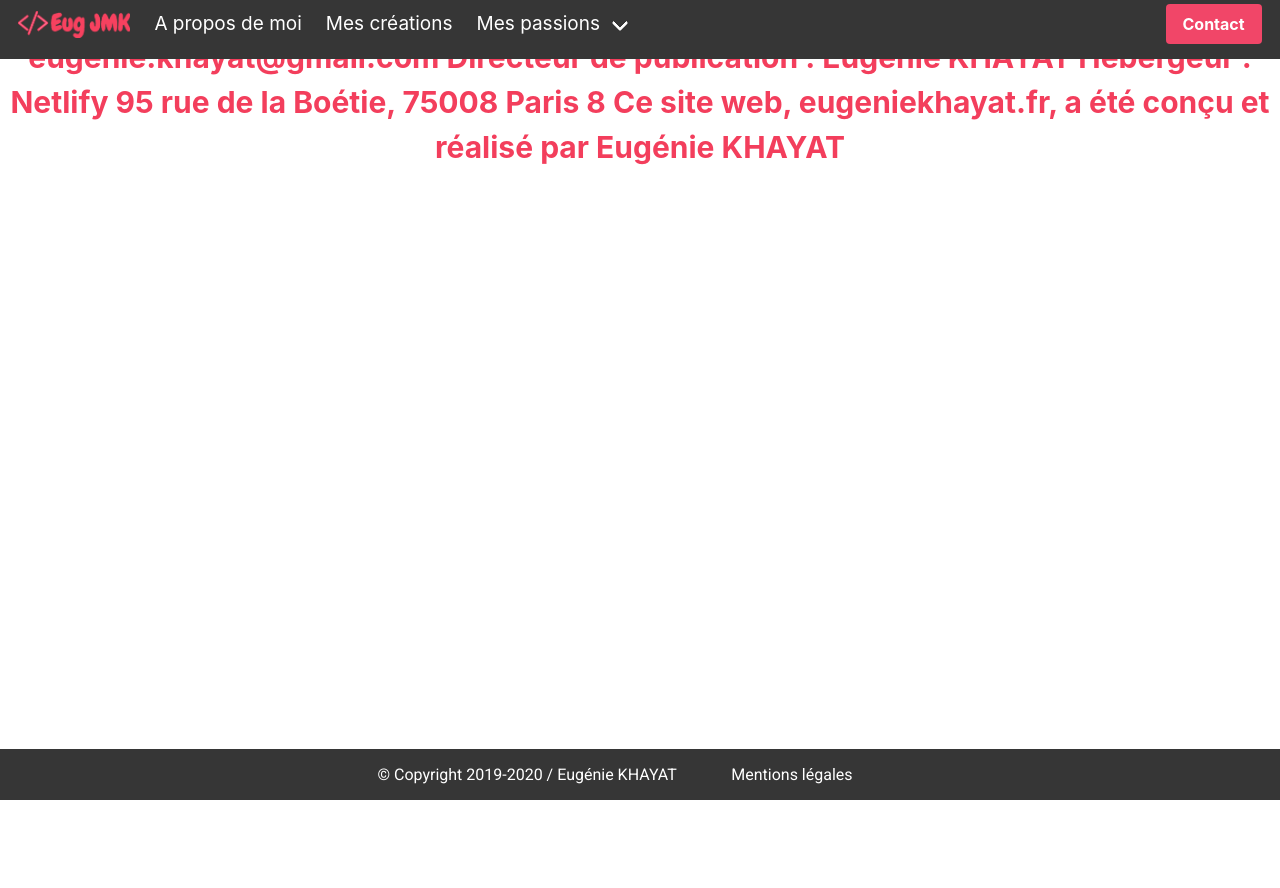
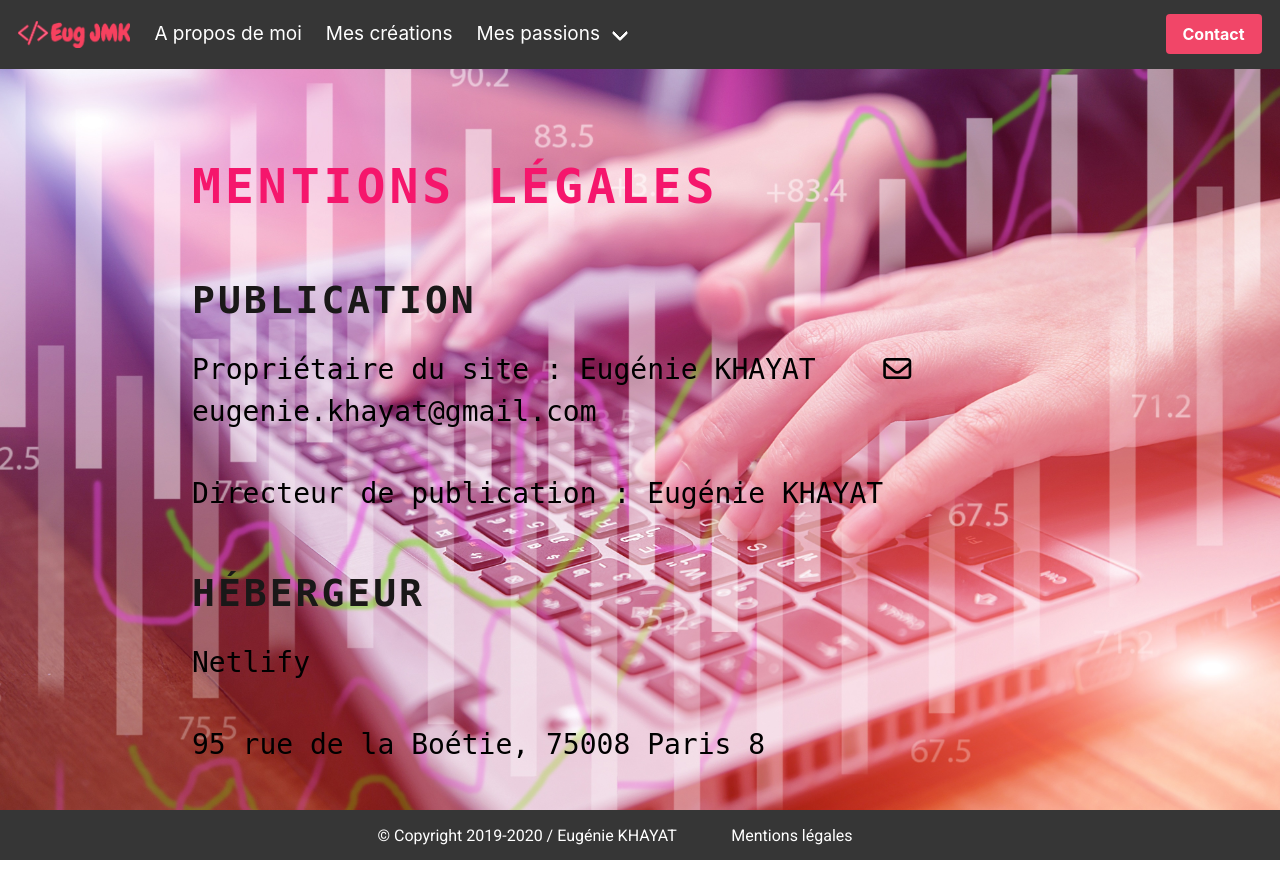
Before and after one commit to Eugenie94/Portfolio, a PHP site: page /mentionslegales.html in a window 1280 px wide. Before the commit the page ends 800 px from the top, so only its background shows below. Run offline with PHP 8.4, Linux system fonts and the light colour scheme; some libraries are stand-ins or nearby versions.

Commit message:
page mention et index fait

```diff
--- a/jeuxvideo.css
+++ b/jeuxvideo.css
@@ -35,7 +35,7 @@ h2{
     font-family: roboto;
     text-align: center;
     font-weight: bold;
-    margin-top: 50px;
+    margin-top: 70px;
     margin-bottom: 100px;
     color: rgb(65, 61, 62);
     font-size: 28px;
--- /dev/null
+++ b/mention.css
@@ -0,0 +1,96 @@
+.navbar {
+    position: fixed;
+    width: 100%;
+    padding: 0.5%;
+}
+
+.navbar-item,
+a.navbar-link {
+    font-size: 19px;
+}
+
+
+/* DEBUT PAGE INDEX */
+.imagefond {
+    background-position: center center;
+    background-repeat: no-repeat;
+    background-attachment: fixed;
+    background-size: cover;
+    position: absolute;
+    max-width: 100%;
+    height: auto;
+    z-index: 10;
+}
+
+
+.fondimagetexte {
+    /* RELATIF A TOUTES LES PAGES */
+    position: relative;
+    min-height: 400px;
+    margin: 0 auto;
+}
+
+.fondimage {
+    position: relative;
+    z-index: 1;
+}
+
+
+h1 {
+    font-size: 48px;
+    font-weight: bold;
+    text-transform: uppercase;
+    letter-spacing: 4px;
+    color: rgb(245, 22, 108);
+    margin-top: -100px;
+    margin-bottom: 40px;
+}
+
+
+h2 {
+    font-size: 38px;
+    font-weight: bold;
+    letter-spacing: 3px;
+    text-transform: uppercase;
+    color: rgb(26, 24, 24);
+    padding-top: 10px;
+}
+
+.texte {
+    font-family: monospace;
+    position: absolute;
+    top: 250px;
+    z-index: 2;
+    margin-left: 15%;
+    font-size: 200%;
+}
+
+p {
+
+    margin-top: 20px;
+    margin-bottom: 40px;
+    color: rgb(0, 0, 0);
+    font-size: 28px;
+}
+
+.footer {
+    background-color: #363636;
+    position: absolute;
+    bottom: 0;
+    width: 100%;
+    padding: 1%;
+    z-index: 8;
+}
+
+.copyright {
+    font-family: roboto;
+    margin-right: 50px;
+    color: white;
+}
+
+.mention {
+    font-family: roboto;
+    margin-right: 50px;
+    color: white;
+
+}
--- a/mentionslegales.html
+++ b/mentionslegales.html
@@ -9,13 +9,13 @@
     <link rel="stylesheet" media="screen and (max-width: 1280px)" href="petite_resolution.css" />
     <link href='https://fonts.googleapis.com/css?family=Roboto:300,400,700' rel='stylesheet' type='text/css'>
     <script src="https://kit.fontawesome.com/a3b3ad3be6.js" crossorigin="anonymous"></script>
-    <link href="page.css" type="text/css" rel="stylesheet">
+    <link href="mention.css" type="text/css" rel="stylesheet">
   </head>
 
   <body>
   <nav class="navbar is-dark" role="navigation" aria-label="main navigation">
     <div class="navbar-brand">
-      <a class="navbar-item" href="eugeniekhayat.netlify.app">
+      <a class="navbar-item" href="index.html">
         <img src="logo.png" width="112" height="28">
       </a>
 
@@ -65,20 +65,23 @@
     </div>
   </nav>
 
-
- <p> Mentions Légales
-  Publication
-  Propriétaire du site : Eugénie KHAYAT - eugenie.khayat@gmail.com
-
-  Directeur de publication : Eugénie KHAYAT
-
-  Hébergeur :
-  Netlify
-  95 rue de la Boétie, 75008 Paris 8
+  <div class="fondimagetexte">
+    <div class="fondimage">
+      <img src="imagefond.jpg">
+    </div>
+    <div class="texte">
+     <h1>Mentions Légales </h1>
+     <h2>Publication</h2>
+     <p>Propriétaire du site : Eugénie KHAYAT&nbsp;&nbsp;&nbsp; <i class="far fa-envelope"></i> eugenie.khayat@gmail.com</p>
+    <p>Directeur de publication : Eugénie KHAYAT</p>
 
 
-  Ce site web, eugeniekhayat.fr, a été conçu et réalisé par Eugénie KHAYAT</p>
+     <h2>Hébergeur</h2>
 
+      <p>Netlify</p>
+      <p>95 rue de la Boétie, 75008 Paris 8</p>
+      <p>Ce site web a été conçut et réalisé par Eugénie KHAYAT</p>
+    </div>
 
  <footer class="footer">
   <div class="content has-text-centered">
--- a/page.css
+++ b/page.css
@@ -55,7 +55,7 @@ h1 {
     font-size: 70px;
     margin-bottom: 50px;
     text-transform: uppercase;
-    letter-spacing: 5px;
+    letter-spacing: 6px;
     margin-left: 50px;
 }
 
@@ -64,7 +64,7 @@ h2 {
     font-family: monospace;
     font-size: 40px;
     text-transform: uppercase;
-    letter-spacing: 2px;
+    letter-spacing: 3px;
     margin-bottom: 10px;
 }
 
@@ -75,10 +75,10 @@ h2 {
     z-index: 2;
     font-family: monospace;
     font-size: 55px;
-    color: rgb(255, 25, 64);
+    color: rgb(248, 14, 53);
     font-weight: bold;
     text-transform: uppercase;
-    letter-spacing: 1px;
+    letter-spacing: 2px;
     margin-left: 190px;
 }
 
```
Also changed, not shown: page4.html (+59 -0 lines), patisserie.css (+14 -30 lines).
